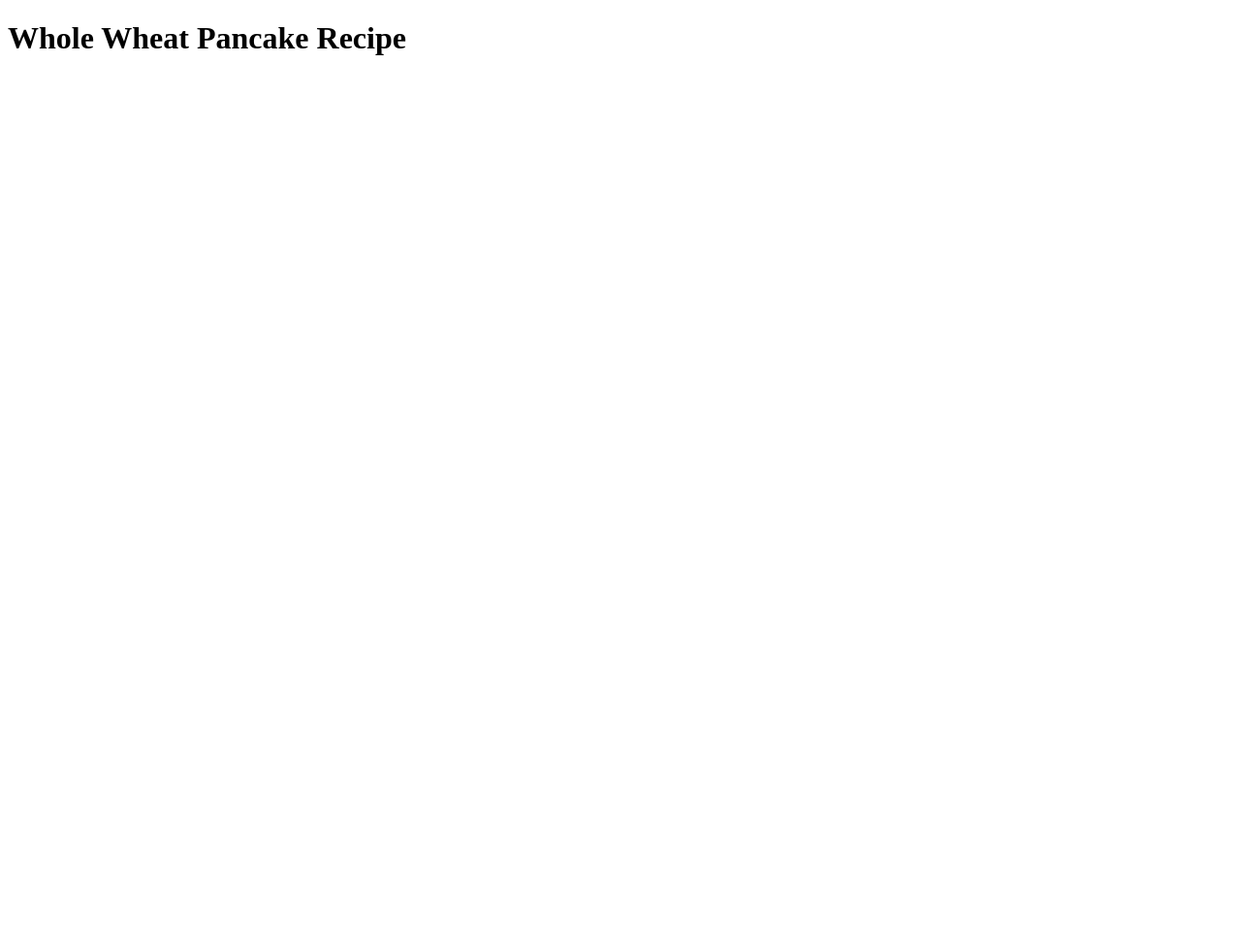
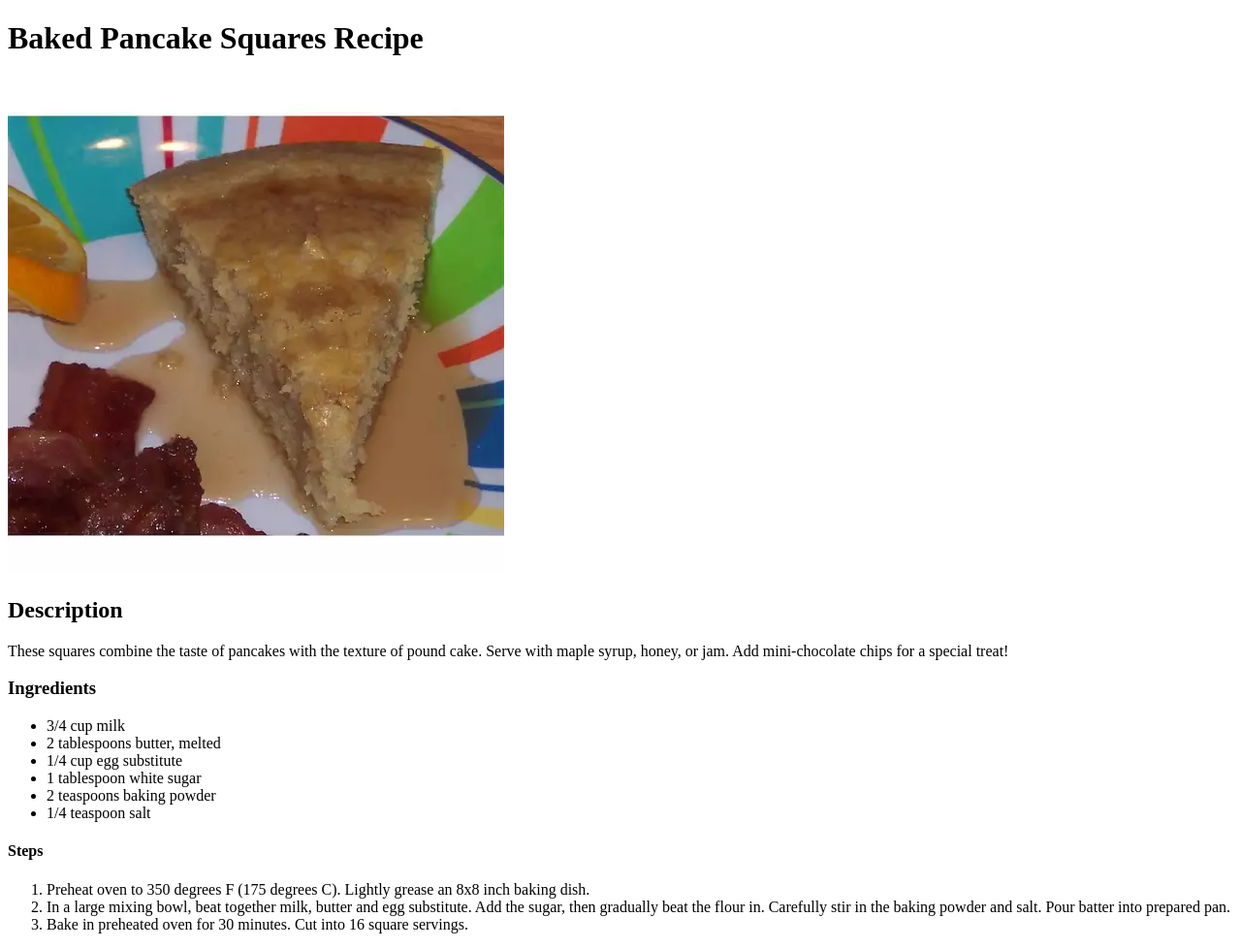
Before and after one commit to 000mbatia/odin-recipes, a plain HTML site: page recipes/pancake.html in a window 1280 px wide. Shown: the whole page at 97% size. Before the commit the page ends 800 px from the top, so only its background shows below. Drawn offline with Linux system fonts and the light colour scheme.

Commit message:
Add content to baked recipe page

```diff
--- a/recipes/pancake.html
+++ b/recipes/pancake.html
@@ -3,11 +3,36 @@
 <html lang="en">
 <head>
     <meta charset="UTF-8">
-    <title>Pancake Recipe</title>
+    <title>Baked Pancake Squares Recipe</title>
 </head>
 
 <body>
-    <h1>Whole Wheat Pancake Recipe</h1>
+    <h1>Baked Pancake Squares Recipe</h1>
+    <img src="images/baked-pancake-squares.webp" alt="A picture of delicious homemade baked pancakes">
+
+    <h2>Description</h2>
+    <p>These squares combine the taste of pancakes with the texture of pound cake.
+        Serve with maple syrup, honey, or jam. Add mini-chocolate chips for a special treat!</p>
+
+    <h3>Ingredients</h3>
+    <ul>
+        <li>3/4 cup milk</li>
+        <li>2 tablespoons butter, melted</li>
+        <li>1/4 cup egg substitute</li>
+        <li>1 tablespoon white sugar</li>
+        <li>2 teaspoons baking powder</li>
+        <li>1/4 teaspoon salt</li>
+    </ul>
+
+    <h4>Steps</h4>
+    <ol>
+        <li>Preheat oven to 350 degrees F (175 degrees C).
+            Lightly grease an 8x8 inch baking dish.</li>
+        <li>In a large mixing bowl, beat together milk, butter and egg substitute. Add the sugar, then gradually beat the flour in.
+            Carefully stir in the baking powder and salt. Pour batter into prepared pan.</li>
+        <li>Bake in preheated oven for 30 minutes. Cut into 16 square servings.</li>
+    </ol>
+
 
 </body>
 
```
Also changed, not shown: recipes/images/baked-pancake-squares.webp (added).
